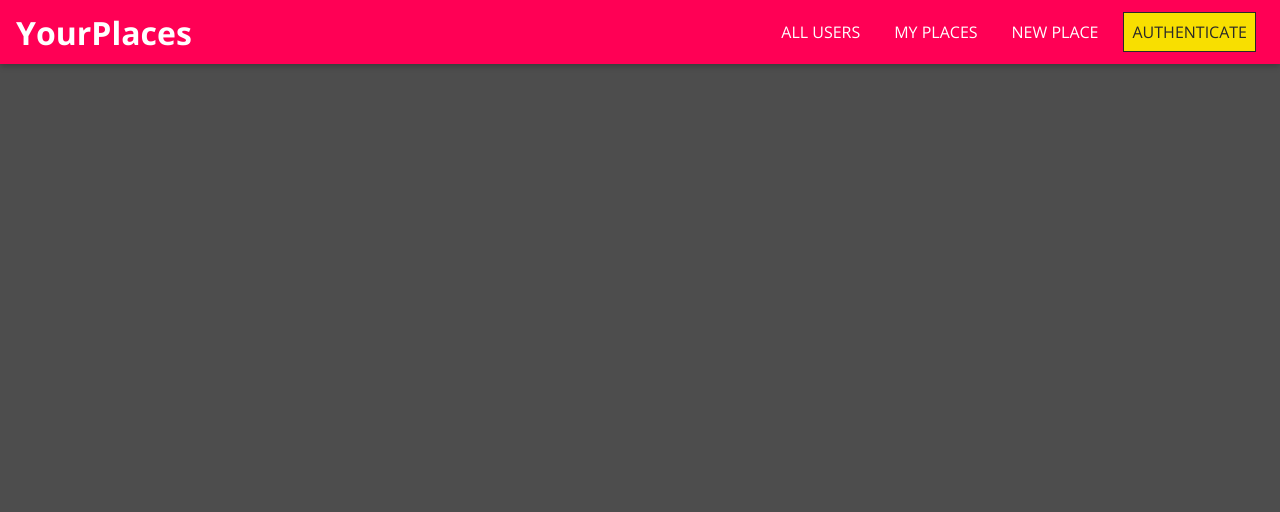
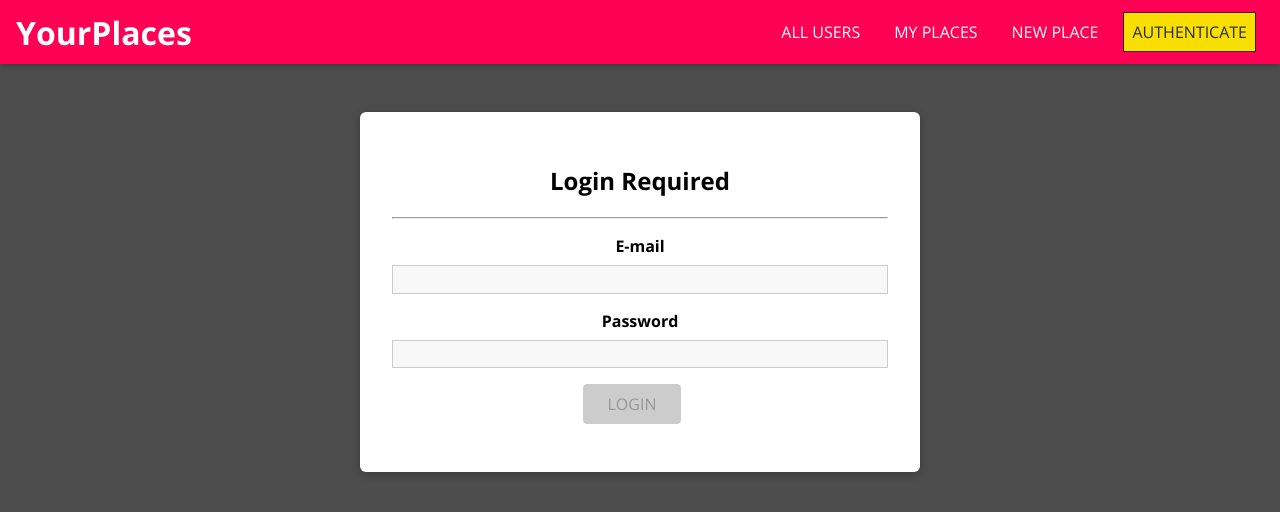
Before and after one commit to FedericoPiazzolla/react-places, a React (Vite) app: page /auth in a window 1280 px wide. Shown: the top 512 px of the page. Built offline with nearby package versions, Linux system fonts and the light colour scheme.

Commit message:
start: auth page

```diff
--- a/src/App.jsx
+++ b/src/App.jsx
@@ -4,8 +4,9 @@ import { BrowserRouter as Router, Routes, Route } from "react-router-dom";
 import Users from "./user/pages/Users";
 import NewPlace from "./places/pages/NewPlace";
 import UserPlaces from "./places/pages/UserPlaces";
+import UpdatePlace from "./places/pages/UpdatePlace";
+import Auth from "./user/pages/Auth";
 import MainNavigation from "./shared/components/Navigation/MainNavigation";
-import UpdatePlace from "./places/pages/UpdatePlace";
 
 const App = () => {
   return (
@@ -18,6 +19,7 @@ const App = () => {
           <Route path="/:userId/places" end element={<UserPlaces />} />
           <Route path="/places/new" end element={<NewPlace />} />
           <Route path="/places/:placeId" end element={<UpdatePlace />} />
+          <Route path="/auth" end element={<Auth />} />
         </Routes>
       </main>
     </Router>
--- a/src/places/pages/NewPlace.js
+++ /dev/null
@@ -1,65 +0,0 @@
-import React from "react";
-
-import Input from "../../shared/components/FormElements/Input";
-import {
-  VALIDATOR_MINLENGTH,
-  VALIDATOR_REQUIRE,
-} from "../../shared/util/validators";
-
-import "./style/PlaceForm.css";
-import Button from "../../shared/components/FormElements/Button";
-import useForm from "../../shared/hooks/form-hook";
-
-function NewPlace() {
-  const [formState, inputHandler] = useForm(
-    {
-      title: { value: "", isValid: false },
-      description: { value: "", isValid: false },
-      address: { value: "", isValid: false },
-    },
-    false
-  );
-  const placeSubmitHandler = (event) => {
-    event.preventDefault();
-    console.log(formState.inputs); // manderemo i dati al back end
-  };
-
-  return (
-    <form className="place-form" onSubmit={placeSubmitHandler}>
-      {/* Ogni input è collegato al reducer tramite onInput (che usa dispatch internamente) */}
-      <Input
-        id="title"
-        element="input"
-        type="text"
-        label="Title"
-        validators={[VALIDATOR_REQUIRE()]}
-        onInput={inputHandler}
-        errorText="Please enter a valid title."
-      />
-      <Input
-        id="description"
-        element="textarea"
-        label="Description"
-        validators={[VALIDATOR_MINLENGTH(5)]}
-        onInput={inputHandler}
-        errorText="Please enter a valid description (at least 5 characters)."
-      />
-      <Input
-        id="address"
-        element="input"
-        type="text"
-        label="Address"
-        validators={[VALIDATOR_REQUIRE()]}
-        onInput={inputHandler}
-        errorText="Please enter a valid address."
-      />
-
-      {/* Il bottone è disabilitato finché il form non è valido */}
-      <Button type="submit" disabled={!formState.isValid}>
-        ADD PLACE
-      </Button>
-    </form>
-  );
-}
-
-export default NewPlace;
--- /dev/null
+++ b/src/user/pages/Auth.jsx
@@ -0,0 +1,62 @@
+import React from "react";
+
+import Card from "../../shared/components/UIElements/Card";
+import Input from "../../shared/components/FormElements/Input";
+import {
+  VALIDATOR_EMAIL,
+  VALIDATOR_MINLENGTH,
+  VALIDATOR_REQUIRE,
+} from "../../shared/util/validators";
+import useForm from "../../shared/hooks/form-hook";
+import Button from "../../shared/components/FormElements/Button";
+
+import "../pages/style/Auth.css";
+
+const Auth = () => {
+  const [formState, inputHandler] = useForm(
+    {
+      email: { value: "", isValid: false },
+      password: { value: "", isValid: false },
+    },
+    false
+  );
+  const authSubmitHandler = (event) => {
+    event.preventDefault();
+    console.log(formState.inputs); // manderemo i dati al back end
+  };
+
+  return (
+    <Card className="authentication">
+      <h2>Login Required</h2>
+      <hr />
+      <form onSubmit={authSubmitHandler}>
+        {/* Ogni input è collegato al reducer tramite onInput (che usa dispatch internamente) */}
+        <Input
+          id="email"
+          element="input"
+          type="email"
+          label="E-mail"
+          validators={[VALIDATOR_REQUIRE(), VALIDATOR_EMAIL()]}
+          onInput={inputHandler}
+          errorText="Please enter a valid email address."
+        />
+        <Input
+          id="password"
+          element="input"
+          type="password"
+          label="Password"
+          validators={[VALIDATOR_REQUIRE(), VALIDATOR_MINLENGTH(8)]}
+          onInput={inputHandler}
+          errorText="Please enter a valid password (at least 8 characters)."
+        />
+
+        {/* Il bottone è disabilitato finché il form non è valido */}
+        <Button type="submit" disabled={!formState.isValid}>
+          LOGIN
+        </Button>
+      </form>
+    </Card>
+  );
+};
+
+export default Auth;
--- /dev/null
+++ b/src/user/pages/style/Auth.css
@@ -0,0 +1,15 @@
+.authentication__header {
+  color: white;
+  text-align: center;
+}
+
+.authentication {
+  width: 90%;
+  max-width: 35rem;
+  margin: 7rem auto;
+  text-align: center;
+}
+
+.authentication form {
+  margin-bottom: 1rem;
+}
```
